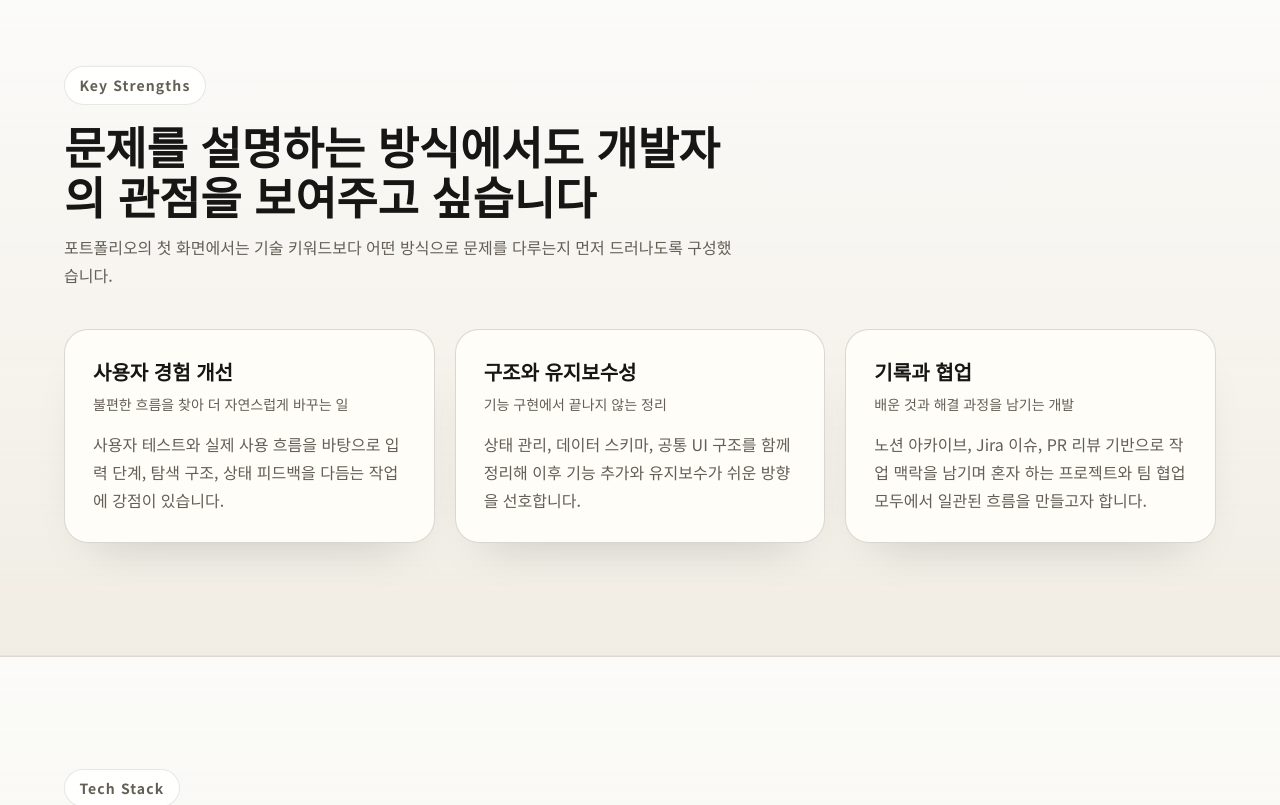
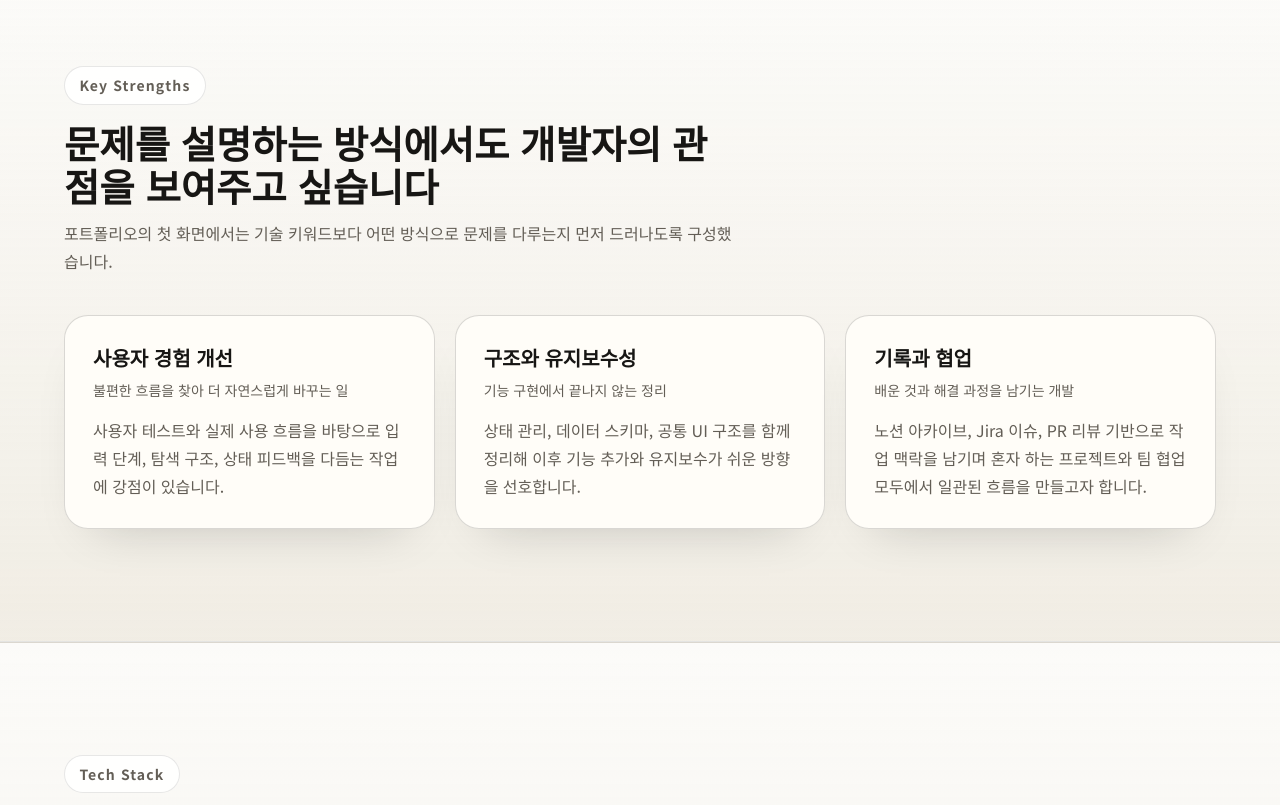
Before and after one commit to SeungMin-Baek98/portfolio, a Next.js app: page / in a window 1280 px wide. Shown: the part 860-1665 px from the top of the page. Built offline with nearby package versions, Linux system fonts and the light colour scheme.

Commit message:
💄 'globals.css'에서 텍스트 헤딩 크기 조정

```diff
--- a/app/globals.css
+++ b/app/globals.css
@@ -23,7 +23,7 @@
 
 	--ui-text-display: clamp(2.75rem, 6vw, 3.2rem);
 	--ui-leading-display: 1.02;
-	--ui-text-heading: clamp(1.9rem, 4vw, 2.8rem);
+	--ui-text-heading: clamp(1.5rem, 3vw, 2.5rem);
 	--ui-leading-heading: 1.12;
 	--ui-text-title: 1.25rem;
 	--ui-leading-title: 1.4;
```
